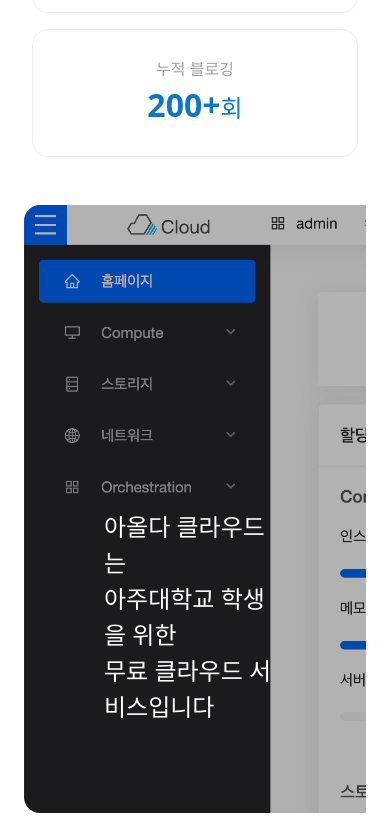
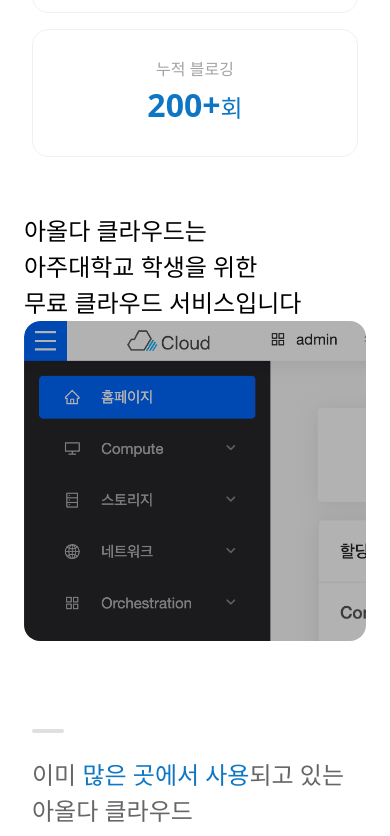
Before and after one commit to new-AgFe/AoldaCloud-HomePage-Clone, a React (Vite) app: page / in a window 390 px wide. Shown: the part 1161-1997 px from the top of the page. Built offline with nearby package versions, Linux system fonts and the light colour scheme.

Commit message:
feat: apply scroll introduce responsive style

```diff
--- a/src/components/atoms/Image.styles.tsx
+++ b/src/components/atoms/Image.styles.tsx
@@ -8,6 +8,7 @@ interface StyledImageProps {
   width?: string;
   height?: string;
   bright?: string;
+  fit?: boolean;
   className?: string;
 }
 
@@ -15,7 +16,7 @@ export const StyledImage = styled.img<StyledImageProps>`
   width: ${(props) => (props.width ? `${props.width}` : 'auto')};
   height: ${(props) => (props.height ? `${props.height}` : 'auto')};
   // max-height: 28rem;
-  object-fit: cover;
+  object-fit: ${(props) => (props.fit ? 'cover' : 'unset')};
   border-radius: 1rem;
   filter: brightness(${(props) => (props.bright ? props.bright : '100%')});
 `;
--- a/src/components/atoms/Image.tsx
+++ b/src/components/atoms/Image.tsx
@@ -9,6 +9,7 @@ export interface ImageProps {
   width?: string;
   height?: string;
   bright?: string;
+  fit?: boolean;
   className?: string;
 }
 
@@ -18,6 +19,7 @@ const Image: React.FC<ImageProps> = ({
   width,
   height,
   bright,
+  fit,
   className,
 }) => {
   return (
@@ -27,6 +29,7 @@ const Image: React.FC<ImageProps> = ({
       width={width}
       height={height}
       bright={bright}
+      fit={fit}
       className={className}
     />
   );
--- a/src/features/Home/components/ScrollIntroduceSection.styles.tsx
+++ b/src/features/Home/components/ScrollIntroduceSection.styles.tsx
@@ -1,32 +1,51 @@
 // src/features/Home/components/ScrollIntroduceSection.styles.tsx
 
 import styled from "styled-components"
+import { tablet }  from "../../../styles/mixins/mediaQueries";
 
 export const StyledScrollIntroduceSection = styled.section`
     display: flex;
     margin: 0 auto;
+    position: relative;
     width: 100%;
     max-width: 1400px;
     height: 40rem;
     padding: 1.5rem;
     justify-content: center;
     align-items: center;
-    border-radius: 1rem;
+
+    ${tablet`
+        position: static;
+        height: auto;
+        flex-direction: column;
+        justify-content: left;
+        align-items: flex-start;
+    `}
 `;
 export const ImageWrapper = styled.div`
     display: flex;
-    flex: 9;
-    position: relative;
     width: 100%;
     overflow: hidden;
+    border-radius: 1rem;
+
+    ${tablet`
+        height: 20rem;
+        flex-direction: column;
+    `}
 `;
 
 export const TypographyWrapper = styled.div`
     position: absolute;
-    top: 50%;
+    top: 45%;
     left: 5rem;
     z-index: 10;
     color: white;
     text-align: left;
-    width: 50%;
+    width: auto;
+
+    ${tablet`
+        position: static;
+        color: black;
+        left: 0;
+    `}
 `;
--- a/src/features/Home/components/ScrollIntroduceSection.tsx
+++ b/src/features/Home/components/ScrollIntroduceSection.tsx
@@ -9,14 +9,14 @@ import { StyledScrollIntroduceSection, ImageWrapper, TypographyWrapper } from ".
 const ScrollIntroduceSection: React.FC = ({}) => {
     return (
         <StyledScrollIntroduceSection>
+            <TypographyWrapper>
+                <Typography variant="h2">
+                    아올다 클라우드는<br />
+                    아주대학교 학생을 위한<br />
+                    무료 클라우드 서비스입니다
+                </Typography>
+            </TypographyWrapper>
             <ImageWrapper>
-                <TypographyWrapper>
-                    <Typography variant="h2" color="white">
-                        아올다 클라우드는<br />
-                        아주대학교 학생을 위한<br />
-                        무료 클라우드 서비스입니다
-                    </Typography>
-                </TypographyWrapper>
                 <Image src={consoleImg} alt="Introduction Image" width="1800px" height="auto" bright="70%"/>
             </ImageWrapper>
         </StyledScrollIntroduceSection>
```
